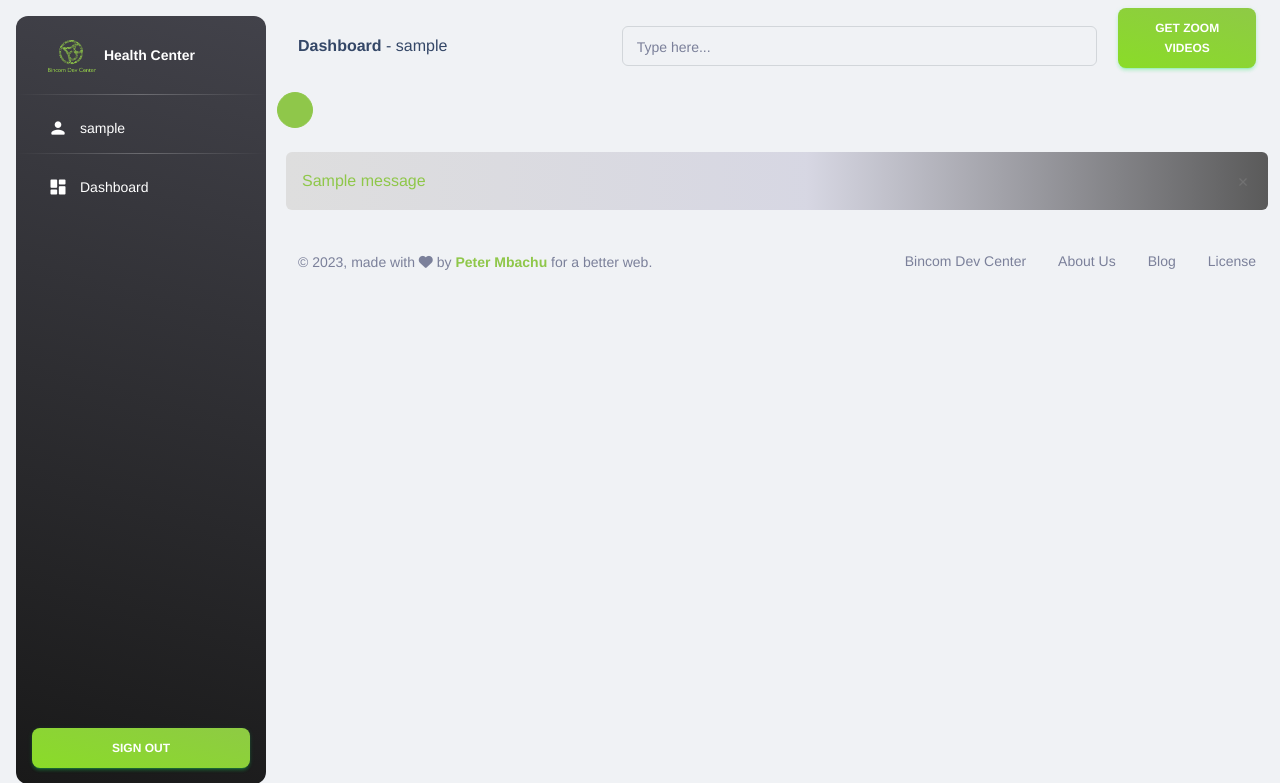
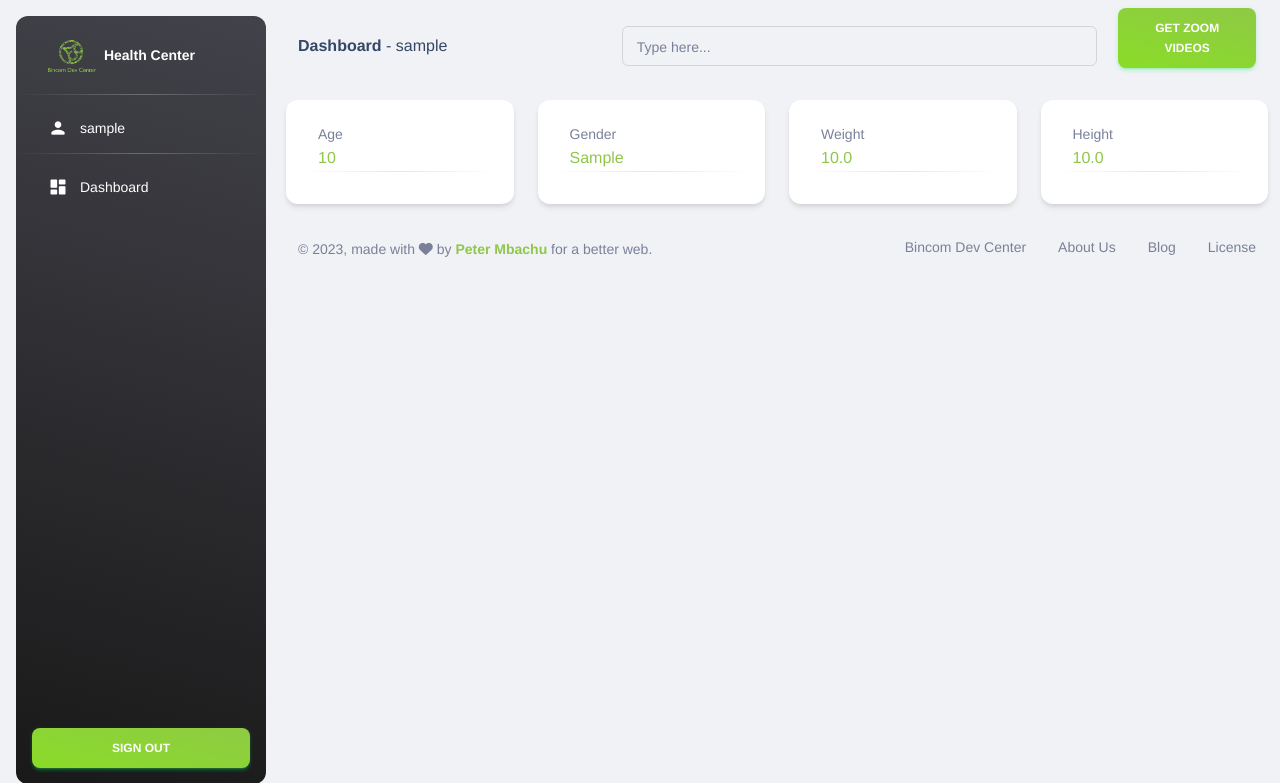
Before and after one commit to cla-bit/eHealth, a Django app: page /1/patient/dashboard in a window 1280 px wide. Shown: the top 783 px of the page. Run offline with Django 5.2, Linux system fonts and the light colour scheme; a user stored in the database is signed in; tables that the repository leaves empty hold one stand-in row (values such as "Sample post"); one stand-in notice (Sample message) is shown; parts of the project's set-up code (start-up, migrations or seed data) failed here and were passed over; some libraries are stand-ins or nearby versions.

Commit message:
Update patient_dashboard.html

```diff
--- a/templates/home/patient_dashboard.html
+++ b/templates/home/patient_dashboard.html
@@ -14,49 +14,66 @@
         <!-- End Navbar -->
         {% endblock %}
         {% block pagination %}
-        {% include 'aside/pagination.html' %}
         {% endblock %}
 
         <div class="container-fluid py-2 container-fluid-height">
             {% block zoom_list %}
-            {% if messages %}
-                <div class="alert alert-dark alert-dismissible text-white {% for message in messages %}{% if message.tags %}{{ message.tags }}{% endif %}{% endfor %}" role="alert">
-                    {% for message in messages %}
-                        <span {% if message.tags %} class="{{ message.tags }}" id="{{ message.tags }}" {% endif %}>{{ message }}</span>
-                    {% endfor %}
-                    <button type="button" class="btn-close text-lg py-3 opacity-1" data-bs-dismiss="alert" aria-label="Close">
-                        <span aria-hidden="true">&times;</span>
-                    </button>
-                </div>
-            {% endif %}
-
-            {% for file in zoom_files %}
 
             <div class="row mb-2">
-                <div class="col-sm-12">
-                    <div class="card">
+                <div class="col-xl-3 col-sm-6 mb-xl-0">
+                    <div class="card p-3">
                         <div class="card-header p-3 pt-2 pb-0">
                             <div class="text-start">
-                                <h6 class="m-0">Zoom Video Name: <span class="font-weight-light text-color">{{ file.zoom_name }}</span></h6>
-                                {% if file.youtube_video_file_url %}
-                                    <h6 class="m-0">Youtube Video Link: <a class="font-weight-light" href="{{ file.youtube_video_file_url }}">Watch on YouTube</a></h6>
-                                {% else %}
-                                    <h6 class="m-0">Youtube Video Link: <span class="font-weight-light">Not available</span></h6>
-                                {% endif %}
-
-                                <h6 class="m-0">Youtube Video Status: <span class="font-weight-light">{{ file.youtube_link_status|yesno:"Uploaded, Not Uploaded" }}</span></h6>
+                                <p class="text-sm mb-0 text-capitalize">Age</p>
+                                <h6 class="m-0"><span class="font-weight-light text-color">{{ age }}</span></h6>
                             </div>
                         </div>
                         <hr class="dark horizontal my-0">
                         <div class="card-footer px-3 py-2">
-                            <div class="card-footer-link">
-                                <a href="{{ file.get_absolute_url }}" class="btn bg-gradient-primary">View Detail</a>
-                            </div>
                         </div>
                     </div>
                 </div>
+                <div class="col-xl-3 col-sm-6 mb-xl-0">
+                    <div class="card p-3">
+                        <div class="card-header p-3 pt-2 pb-0">
+                            <div class="text-start">
+                                <p class="text-sm mb-0 text-capitalize">Gender</p>
+                                <h6 class="m-0"><span class="font-weight-light text-color">{{ gender }}</span></h6>
+                            </div>
+                        </div>
+                        <hr class="dark horizontal my-0">
+                        <div class="card-footer px-3 py-2">
+                        </div>
+                    </div>
+                </div>
+                <div class="col-xl-3 col-sm-6 mb-xl-0">
+                    <div class="card p-3">
+                        <div class="card-header p-3 pt-2 pb-0">
+                            <div class="text-start">
+                                <p class="text-sm mb-0 text-capitalize">Weight</p>
+                                <h6 class="m-0"><span class="font-weight-light text-color">{{ weight }}</span></h6>
+                            </div>
+                        </div>
+                        <hr class="dark horizontal my-0">
+                        <div class="card-footer px-3 py-2">
+                        </div>
+                    </div>
+                </div>
+                <div class="col-xl-3 col-sm-6 mb-xl-0">
+                    <div class="card p-3">
+                        <div class="card-header p-3 pt-2 pb-0">
+                            <div class="text-start">
+                                <p class="text-sm mb-0 text-capitalize">Height</p>
+                                <h6 class="m-0"><span class="font-weight-light text-color">{{ height }}</span></h6>
+                            </div>
+                        </div>
+                        <hr class="dark horizontal my-0">
+                        <div class="card-footer px-3 py-2">
+                        </div>
+                    </div>
+                </div>
+
             </div>
-            {% endfor %}
 
             {% endblock %}
 
```
